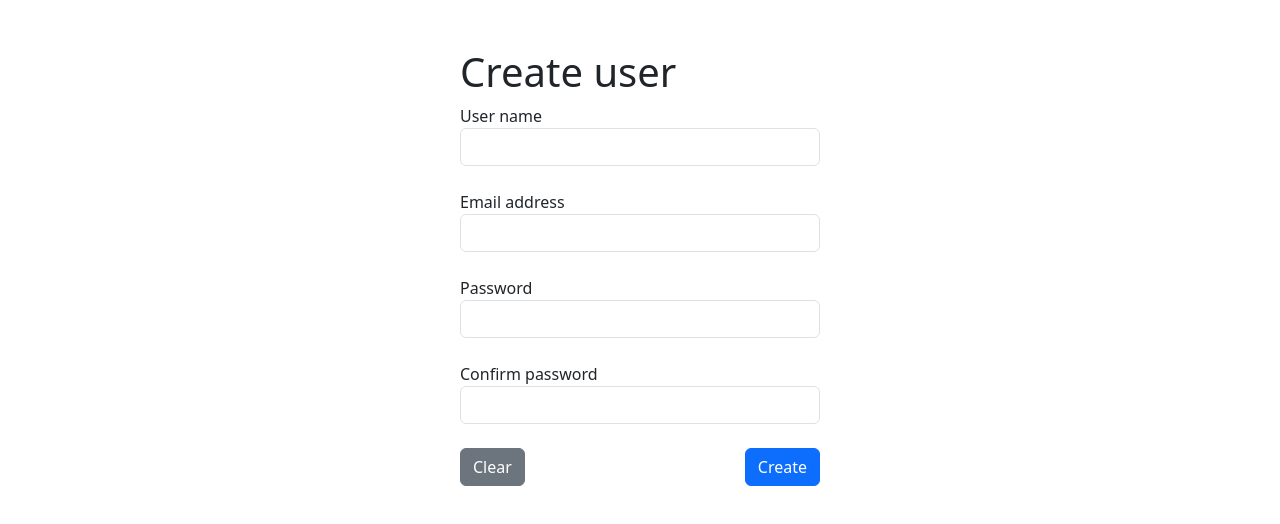
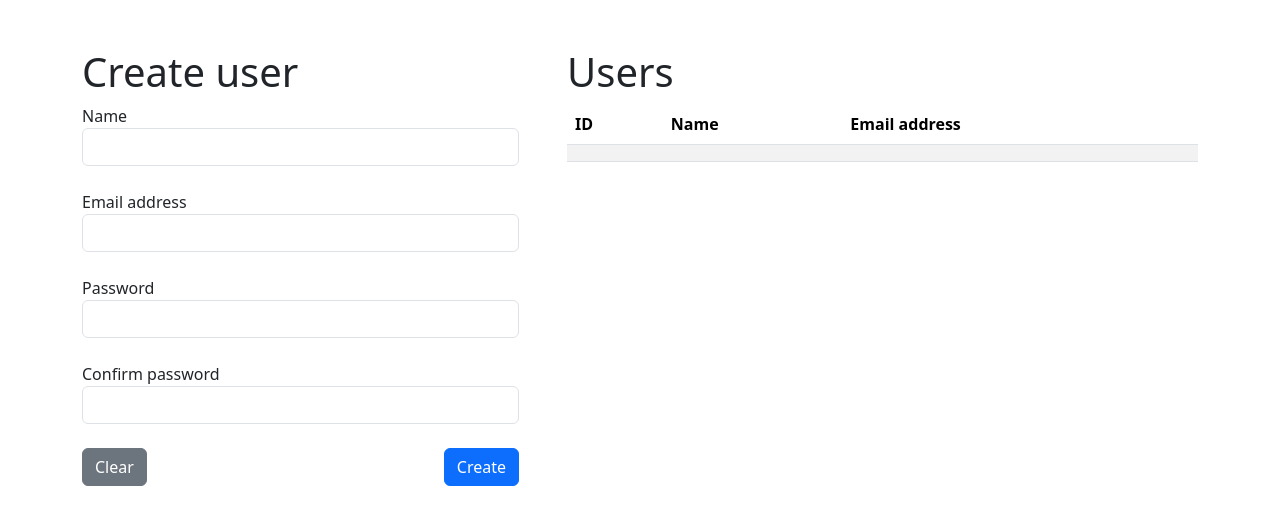
Before and after one commit to raynizm/laboration-3, a React (Vite) app: page / in a window 1280 px wide. Shown: the top 524 px of the page. Built offline with nearby package versions, Linux system fonts and the light colour scheme.

Commit message:
feat: update user creation form to use 'name' instead of 'username' and add user list display

```diff
--- a/src/App.jsx
+++ b/src/App.jsx
@@ -1,6 +1,6 @@
 import { useState } from 'react'
 
-const emptyForm = { username: '', email: '', password: '', confirmPassword: '' }
+const emptyForm = { name: '', email: '', password: '', confirmPassword: '' }
 
 function App() {
   const [form, setForm] = useState(emptyForm)
@@ -19,16 +19,18 @@ function App() {
   }
 
   return (
-    <main className="container my-5" style={{ maxWidth: "24rem" }}>
+    <main className="container my-5">
+      <div className="row g-5">
+        <section className="col-md-5">
           <h1>Create user</h1>
           <form className="d-grid gap-3" onSubmit={handleSubmit} noValidate>
             <label className="form-label w-100">
-          User name
+              Name
               <input
                 className="form-control"
                 type="text"
-            name="username"
-            value={form.username}
+                name="name"
+                value={form.name}
                 onChange={handleChange}
               />
             </label>
@@ -70,9 +72,32 @@ function App() {
               >
                 Clear
               </button>
-          <button type="submit" className="btn btn-primary">Create</button>
+              <button type="submit" className="btn btn-primary">
+                Create
+              </button>
             </div>
           </form>
+        </section>
+        <section className="col-md-7">
+          <h1>Users</h1>
+          <table className="table table-striped">
+            <thead>
+              <tr>
+                <th>ID</th>
+                <th>Name</th>
+                <th>Email address</th>
+              </tr>
+            </thead>
+            <tbody>
+              <tr>
+                <td></td>
+                <td></td>
+                <td></td>
+              </tr>
+            </tbody>
+          </table>
+        </section>
+      </div>
     </main>
   )
 }
```
Lines whose indentation alone changed are shown as unchanged.
